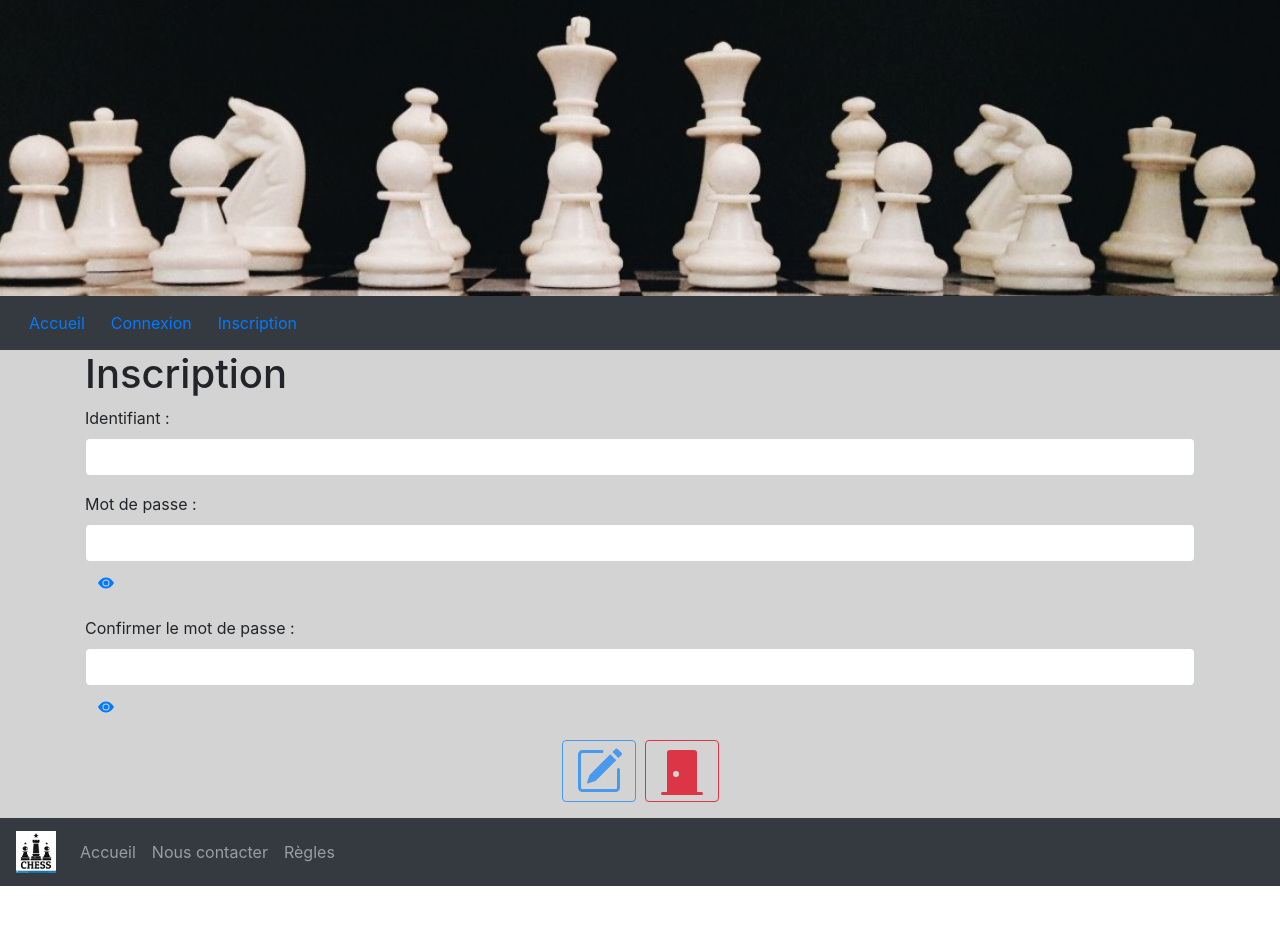
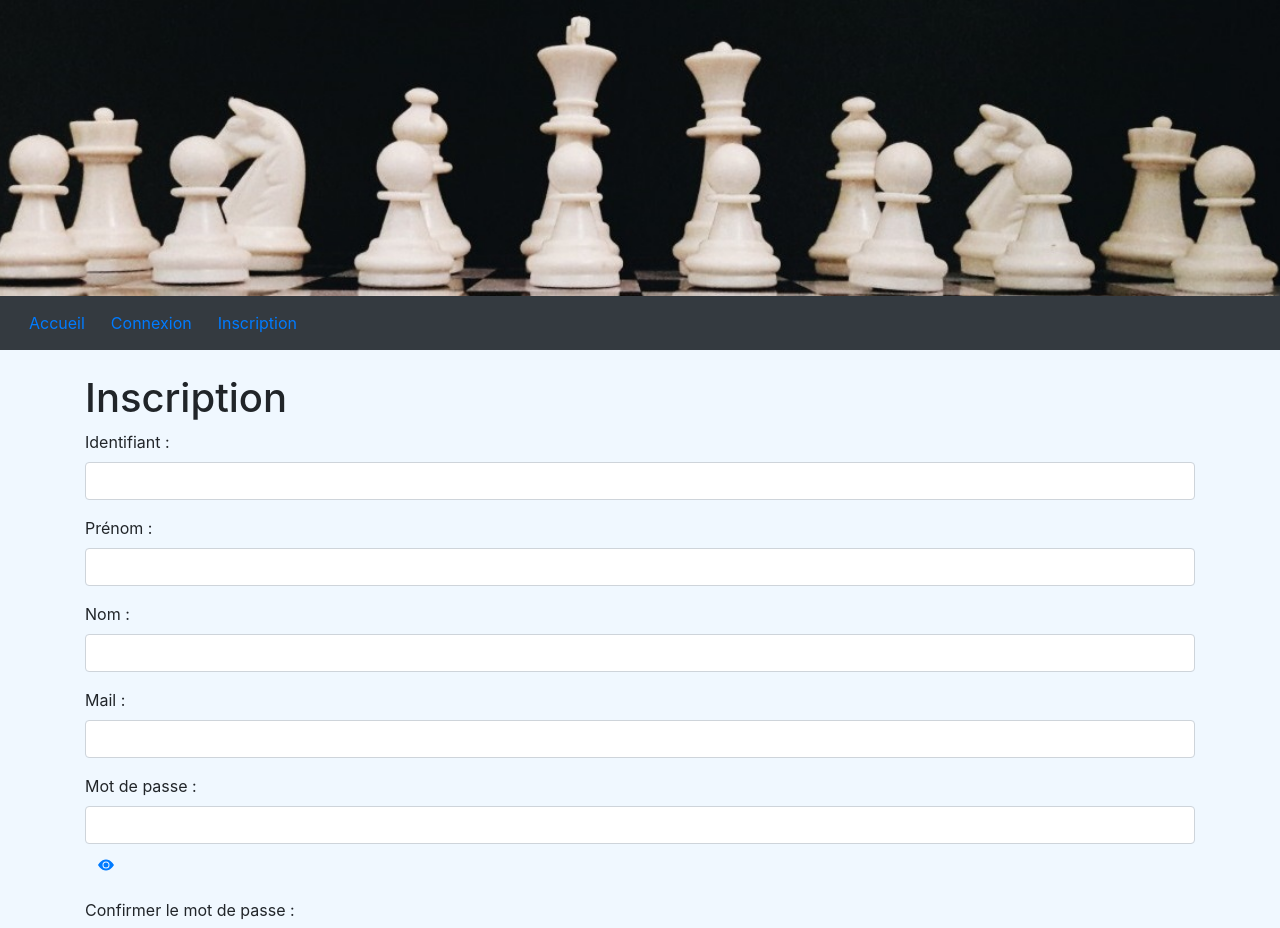
Before and after one commit to svenos7/echecs-angular, an Angular app: page /inscription in a window 1280 px wide. Shown: the top 928 px of the page. Before the commit the page ends 886 px from the top, so only its background shows below. Built offline with nearby package versions, Linux system fonts and the light colour scheme.

Commit message:
creation de membre

```diff
--- a/src/app/app.component.html
+++ b/src/app/app.component.html
@@ -1,4 +1,4 @@
-<div style="background-color: lightgray">
+<div style="background-color: aliceblue">
   <div>
     <header class=" jumbotron jumbotron-fluid mb-0"
             style="background-image: url('../assets/images/Echecs.jpg'); background-size: cover;background-position: center">
@@ -14,7 +14,8 @@
           <a class="btn btn-link" [routerLink]="['/membre']" routerLinkActive="active">Membres</a>
           <a class="btn btn-link" [routerLink]="['/club']" routerLinkActive="active">Club</a>
           <a class="btn btn-link" [routerLink]="['/tournoi']" routerLinkActive="active">Tournoi</a>
-          <button class="btn btn-link" (click)="logout()">Déconnexion</button>
+          <button class="btn btn-link text-left" (click)="logout()" routerLink="/home" routerLinkActive="active">Déconnexion
+          </button>
         </div>
       </ng-container>
       <ng-template #nonConnecte>
@@ -37,7 +38,8 @@
         <div class="collapse navbar-collapse">
           <ul class="navbar-nav">
             <li class="nav-item"><a class="nav-link" href="">Accueil</a></li>
-            <li class="nav-item"><a class="nav-link" routerLink="/contact" routerLinkActive="active">Nous contacter</a></li>
+            <li class="nav-item"><a class="nav-link" routerLink="/contact" routerLinkActive="active">Contacts</a>
+            </li>
             <li class="nav-item"><a class="nav-link" routerLink="/regles" routerLinkActive="active">Règles</a></li>
           </ul>
         </div>
--- a/src/app/login/inscription/inscription.component.html
+++ b/src/app/login/inscription/inscription.component.html
@@ -1,4 +1,5 @@
 <div class="container">
+  <br>
   <h1>Inscription</h1>
   <div *ngIf="erreur" class="alert alert-danger">Certaines données sont incorrectes</div>
   <div>
@@ -13,7 +14,19 @@
           Cet identifiant est déjà utilisé
         </div>
       </div>
-      <div *ngIf="hide" class="form-group">
+      <div class="form-group">
+        <label>Prénom :</label>
+        <input class="form-control" formControlName="prenom" [(ngModel)]="user.membre.prenom">
+      </div>
+      <div class="form-group">
+        <label>Nom :</label>
+        <input class="form-control" formControlName="nom" [(ngModel)]="user.membre.nom">
+      </div>
+      <div class="form-group">
+        <label>Mail :</label>
+        <input class="form-control" formControlName="email" [(ngModel)]="user.membre.email">
+      </div>
+      <div class="form-group">
         <label>Mot de passe :</label>
         <input id="pwd" class="form-control" formControlName="password" [(ngModel)]="user.password" type="password">
         <div *ngIf="passwordCtrl.dirty&&passwordCtrl.hasError('required')" class="alert alert-danger">
@@ -22,7 +35,8 @@
         <div *ngIf="passwordCtrl.dirty&&passwordCtrl.hasError('pattern')" class="alert alert-warning">
           Le mot de passe doit contenir au moins 8 caractères dont une minuscule, une majuscule et un chiffre
         </div>
-        <button class="btn btn-link" type="button" onclick="if (pwd.type == 'text') pwd.type = 'password'; else pwd.type = 'text';">
+        <button class="btn btn-link" type="button"
+                onclick="if (pwd.type == 'text') pwd.type = 'password'; else pwd.type = 'text';">
           <svg class="bi bi-eye-fill" width="1em" height="1em" viewBox="0 0 16 16" fill="currentColor"
                xmlns="http://www.w3.org/2000/svg">
             <path d="M10.5 8a2.5 2.5 0 1 1-5 0 2.5 2.5 0 0 1 5 0z"/>
@@ -40,7 +54,8 @@
         <div *ngIf="confirmeCtrl.dirty&&inscriptionForm.hasError('nonIdentique')" class="alert alert-warning">
           Les mots de passe ne sont pas identiques
         </div>
-        <button class="btn btn-link" type="button" onclick="if (cfm.type == 'text') cfm.type = 'password'; else cfm.type = 'text';">
+        <button class="btn btn-link" type="button"
+                onclick="if (cfm.type == 'text') cfm.type = 'password'; else cfm.type = 'text';">
           <svg class="bi bi-eye-fill" width="1em" height="1em" viewBox="0 0 16 16" fill="currentColor"
                xmlns="http://www.w3.org/2000/svg">
             <path d="M10.5 8a2.5 2.5 0 1 1-5 0 2.5 2.5 0 0 1 5 0z"/>
--- a/src/app/login/inscription/inscription.component.ts
+++ b/src/app/login/inscription/inscription.component.ts
@@ -1,9 +1,9 @@
 import {Component, OnInit} from '@angular/core';
-import {Login} from "../model/login";
-import {AbstractControl, FormBuilder, FormControl, FormGroup, Validators} from "@angular/forms";
-import {InscriptionService} from "../services/inscription.service";
-import {Router} from "@angular/router";
-import {map} from "rxjs/operators";
+import {Login} from '../model/login';
+import {AbstractControl, Form, FormBuilder, FormControl, FormGroup, Validators} from '@angular/forms';
+import {InscriptionService} from '../services/inscription.service';
+import {Router} from '@angular/router';
+import {map} from 'rxjs/operators';
 
 @Component({
   selector: 'app-inscription',
@@ -19,6 +19,9 @@ export class InscriptionComponent implements OnInit {
   private _loginCtrl: FormControl;
   private _passwordCtrl: FormControl;
   private _confirmeCtrl: FormControl;
+  private _prenomCtrl: FormControl;
+  private _nomCtrl: FormControl;
+  private _mailCtrl: FormControl;
 
 
   constructor(private fb: FormBuilder, private inscriptionService: InscriptionService, private router: Router) {
@@ -26,10 +29,16 @@ export class InscriptionComponent implements OnInit {
     this.passwordCtrl = this.fb.control('', [Validators.required,
       Validators.pattern('((?=.*[0-9])(?=.*[a-z])(?=.*[A-Z]).{8,})')]);
     this.confirmeCtrl = this.fb.control('', Validators.required);
+    this.prenomCtrl = this.fb.control('', Validators.required);
+    this.nomCtrl = this.fb.control('', Validators.required);
+    this.mailCtrl = this.fb.control('', Validators.required);
     this.inscriptionForm = this.fb.group({
       login: this.loginCtrl,
       password: this.passwordCtrl,
-      confirme: this.confirmeCtrl
+      confirme: this.confirmeCtrl,
+      prenom: this.prenomCtrl,
+      nom: this.nomCtrl,
+      email: this.mailCtrl
     }, {validator: InscriptionComponent.correspond});
   }
 
@@ -38,7 +47,7 @@ export class InscriptionComponent implements OnInit {
 
   inscription() {
     this.inscriptionService.inscription(this.user).subscribe(res => {
-      this.router.navigate(['/login'])
+      this.router.navigate(['/login']);
     }, error => {
       this.erreur = true;
     });
@@ -49,7 +58,7 @@ export class InscriptionComponent implements OnInit {
       if (res) {
         return null;
       }
-      return {'nonDisponible': true}
+      return {'nonDisponible': true};
     }));
   }
 
@@ -123,5 +132,27 @@ export class InscriptionComponent implements OnInit {
     this._confirmeCtrl = value;
   }
 
+  get prenomCtrl(): FormControl {
+    return this._prenomCtrl;
+  }
 
+  set prenomCtrl(value: FormControl) {
+    this._prenomCtrl = value;
+  }
+
+  get nomCtrl(): FormControl {
+    return this._nomCtrl;
+  }
+
+  set nomCtrl(value: FormControl) {
+    this._nomCtrl = value;
+  }
+
+  get mailCtrl(): FormControl {
+    return this._mailCtrl;
+  }
+
+  set mailCtrl(value: FormControl) {
+    this._mailCtrl = value;
+  }
 }
--- a/src/app/login/login/login.component.html
+++ b/src/app/login/login/login.component.html
@@ -1,4 +1,5 @@
 <div class="container">
+  <br>
   <h1>Connexion</h1>
   <div *ngIf="erreur" class="alert alert-danger">Erreur d'authentification</div>
   <div>
--- a/src/app/login/model/login.ts
+++ b/src/app/login/model/login.ts
@@ -2,7 +2,7 @@ import {Membre} from '../../membre/model/membre';
 
 export class Login {
 
-  constructor(private _login?: string, private _password?: string, private _membre?: Membre) {
+  constructor(private _membre: Membre = new Membre(), private _login?: string, private _password?: string) {
   }
 
   get login(): string {
--- a/src/app/login/services/inscription.service.ts
+++ b/src/app/login/services/inscription.service.ts
@@ -1,7 +1,7 @@
 import {Injectable} from '@angular/core';
-import {HttpClient} from "@angular/common/http";
-import {Login} from "../model/login";
-import {Observable} from "rxjs";
+import {HttpClient} from '@angular/common/http';
+import {Login} from '../model/login';
+import {Observable} from 'rxjs';
 
 @Injectable({
   providedIn: 'root'
@@ -16,7 +16,12 @@ export class InscriptionService {
   public inscription(user: Login): Observable<any> {
     const o = {
       login: user.login,
-      password: user.password
+      password: user.password,
+      membre: {
+        prenom: user.membre.prenom,
+        nom: user.membre.nom,
+        email: user.membre.email
+      }
     };
     return this.client.post(this.url, o);
   }
--- a/src/app/static/contact/contact.component.html
+++ b/src/app/static/contact/contact.component.html
@@ -32,7 +32,7 @@
   </div>
   <br>
   <div>
-    <h5>Antoine Herlicq</h5>
+    <h5>Antoine HERLICQ</h5>
     <svg class="bi bi-envelope-fill" width="1em" height="1em" viewBox="0 0 16 16" fill="currentColor"
          xmlns="http://www.w3.org/2000/svg">
       <path fill-rule="evenodd"
```
